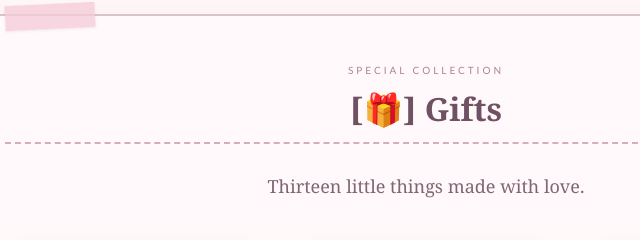
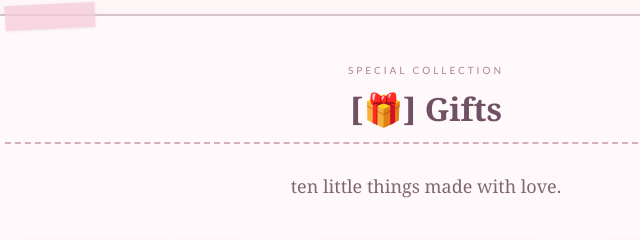
Before and after one commit to fifichu1-dev/Dear-Tom.., a plain HTML site: page index.html in a window 1280 px wide. Shown: the part 4904-5144 px from the top of the page, 334-974 px from the left. Drawn offline with Linux system fonts and the light colour scheme.

Commit message:
Add files via upload

```diff
--- a/index.html
+++ b/index.html
@@ -358,7 +358,7 @@
     </section>
 
 
-    <!-- 13 REGALOS -->
+    <!-- 10 REGALOS -->
     <section id="gifts" class="gifts-section">
 
         <p class="gifts-label">
@@ -368,7 +368,7 @@
         <h2>[🎁] Gifts</h2>
 
         <p class="gifts-intro">
-            Thirteen little things made with love.
+            ten little things made with love.
         </p>
 
 
```
